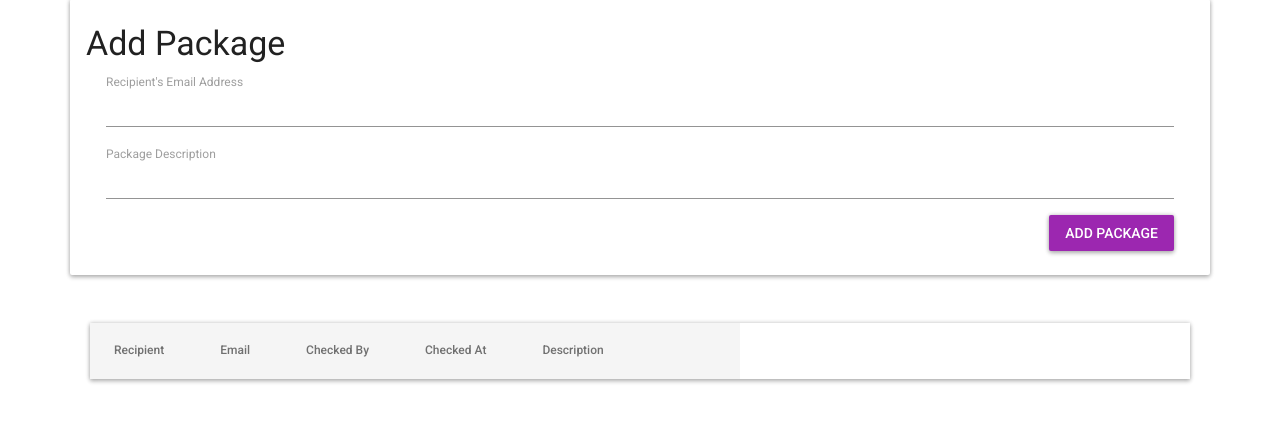
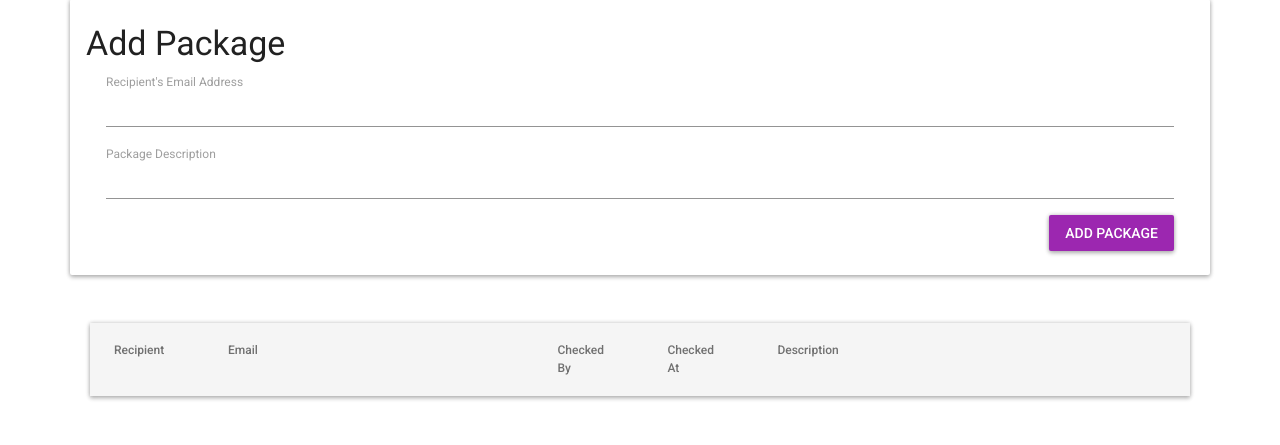
Before and after one commit to azy2/Overseer, a Flask app: template ovs/templates/manager/manage_packages.html in a window 1280 px wide. Shown: the part 105-550 px from the top of the page. Run offline with Flask 2, Linux system fonts and the light colour scheme; the template is opened without the code that fills it: values that come from a table or form of the project are taken from there, others are empty; parts of the project's set-up code (start-up, migrations or seed data) failed here and were passed over; some libraries are stand-ins or nearby versions.

Commit message:
Updated style on manage packages table

```diff
--- a/ovs/templates/manager/manage_packages.html
+++ b/ovs/templates/manager/manage_packages.html
@@ -20,16 +20,16 @@
         </div>
         <div class="row mt-5">
             <div class="col">
-                <table class="table table-bordered table-responsive">
+                <table style="width:100%" class="table table-bordered table-responsive">
                     <thead class="thead-light">
                         <tr>
-                            <th scope="col">Recipient</th>
-                            <th scope="col">Email</th>
-                            <th scope="col">Checked By</th>
-                            <th scope="col">Checked At</th>
-                            <th scope="col">Description</th>
-                            <th scope="col"></th>
-                            <th scope="col"></th>
+                            <th style="width:10%" scope="col">Recipient</th>
+                            <th style="width:30%" scope="col">Email</th>
+                            <th style="width:10%" scope="col">Checked By</th>
+                            <th style="width:10%" scope="col">Checked At</th>
+                            <th style="width:30%" scope="col">Description</th>
+                            <th style="width:5%" scope="col"></th>
+                            <th style="width:5%" scope="col"></th>
                         </tr>
                     </thead>
                     <tbody>
```
